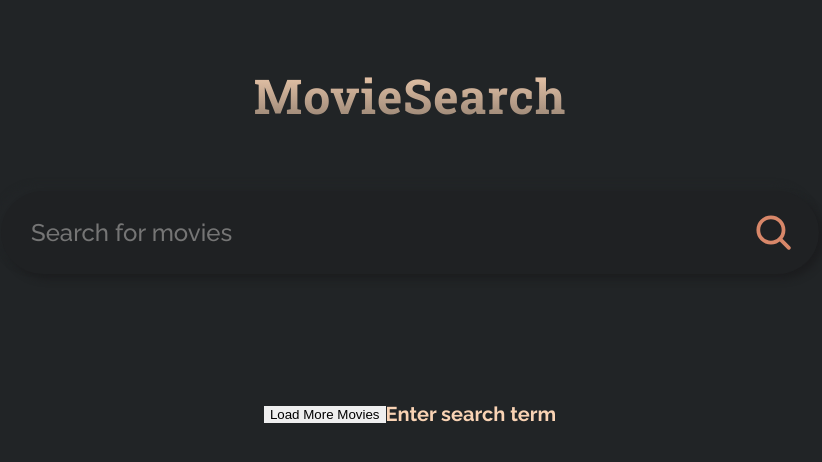
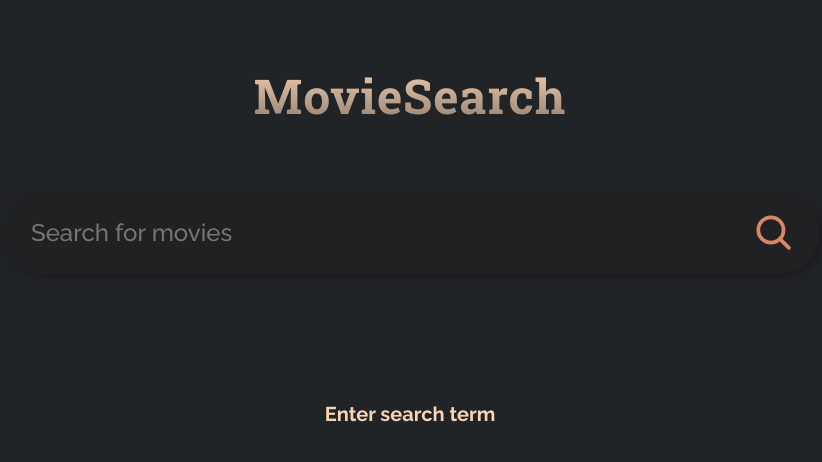
Before and after one commit to GideonNeedleman/JSMastery-MovieLand, a React (Create React App) app: page / in a window 1280 px wide. Shown: the top 462 px of the page, without its empty margins (230-1052 px from the left). Built offline with nearby package versions, Linux system fonts and the light colour scheme.

Commit message:
got 'load more' button working

```diff
--- a/src/App.js
+++ b/src/App.js
@@ -45,10 +45,10 @@ const App = () => {
     if (data.Response === 'True') { // check for valid API response
       setMovies(data.Search);
       setError('');
-      setMaxPages(data.totalResults);
+      setMaxPages(Math.trunc(data.totalResults/10));
       setCurrentPage(1);
       setSavedTitle(title);
-      console.log('should be good page 1 search');
+      console.log('should be good first page search');
     } else {
       setMovies([]);
       setError(data.Error);
@@ -61,9 +61,9 @@ const App = () => {
 
   const addMovies = async (savedTitle) => {
     if(currentPage < maxPages) {
+      const response = await fetch(`${API_URL}&s=${savedTitle}&page=${currentPage+1}`);
+      const data = await response.json();
       setCurrentPage(currentPage+1);
-      const response = await fetch(`${API_URL}&s=${savedTitle}&page=${currentPage}`);
-      const data = await response.json();
       setMovies([...movies, ...data.Search]); // append new data.Search results to movies array
     } else {
       setError('No additional matches');
@@ -129,12 +129,18 @@ const App = () => {
       </div>
 
       <div className="empty">
-          <button
-            type="button"
-            onClick={() => handleClick()}
-            >
-            Load More Movies
-          </button>
+          {
+            currentPage < maxPages ? (
+              <button
+                type="button"
+                onClick={() => handleClick()}
+                >
+                Load More
+              </button>
+            ) : (
+              <span></span>
+            )
+          }
         <h2>{error}</h2> {/* display error message */}
       </div>
     </div>
```
